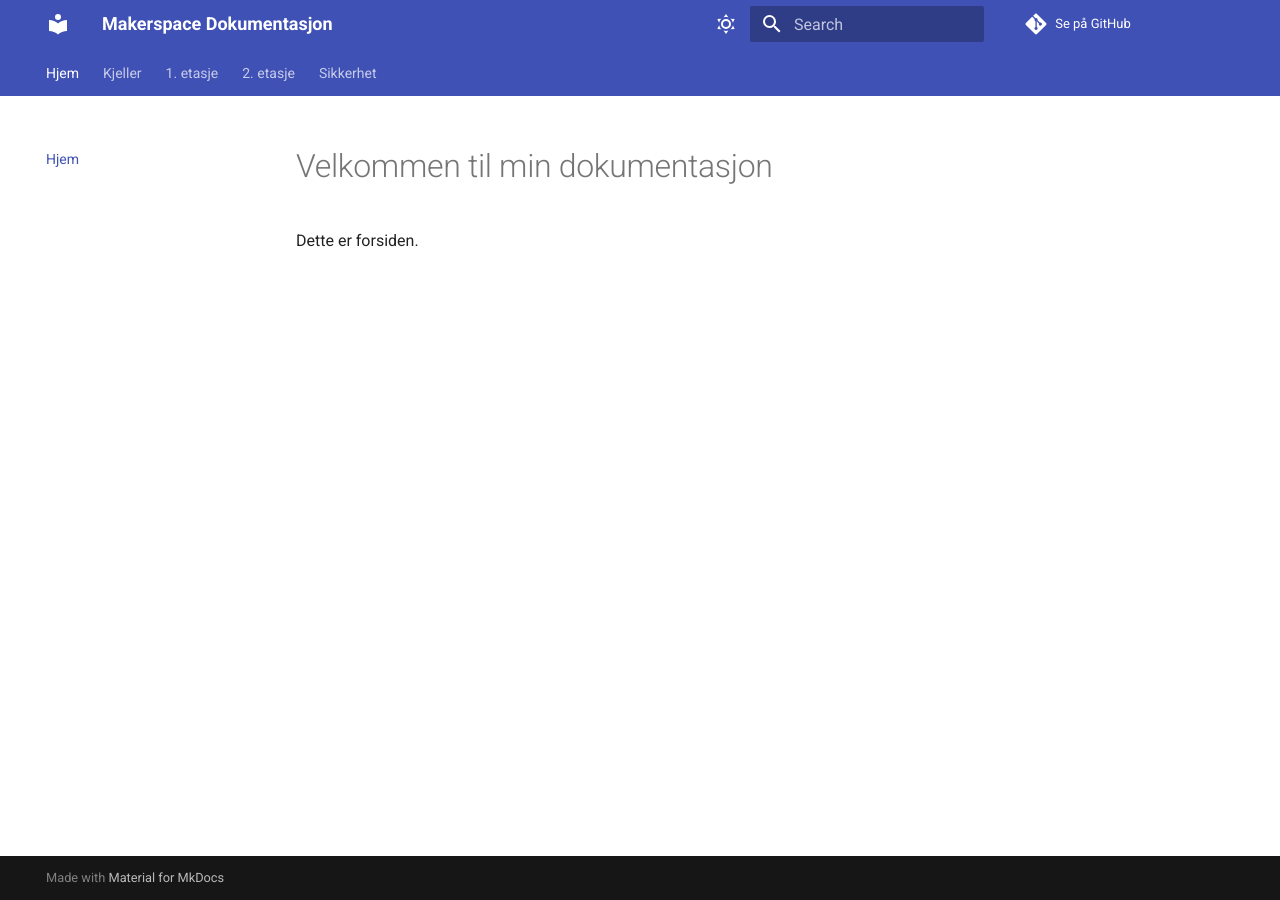
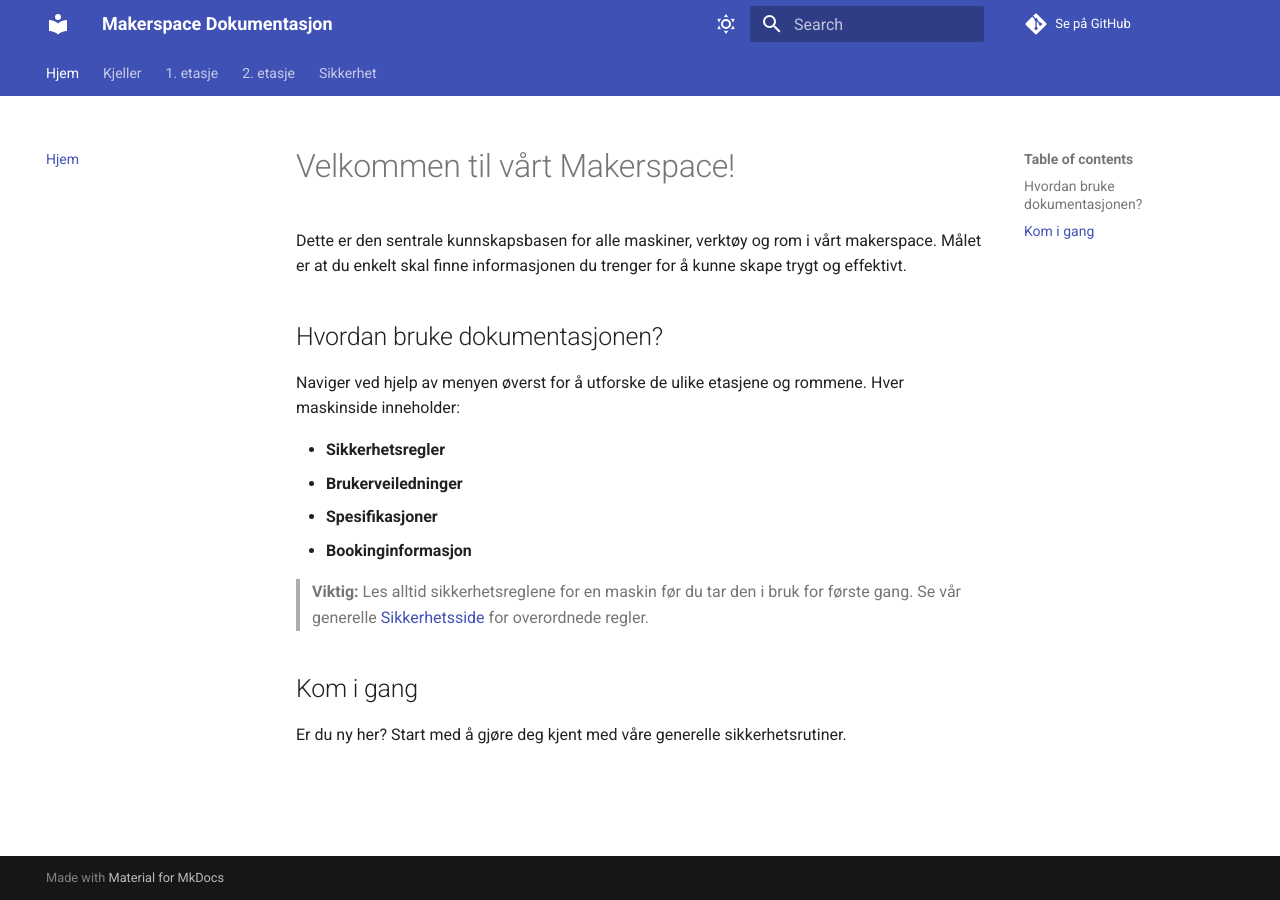
Before and after one commit to tourbino/mkdocs-test, an MkDocs documentation site: the page built from docs/index.md, in a window 1280 px wide. Built offline with MkDocs 1.6.1 and Material for MkDocs 9.7.7, drawn with Linux system fonts in a browser that asks for light colours; comment, search, counter and statistics services are not loaded.

Commit message:
Update index.md

```diff
--- a/docs/index.md
+++ b/docs/index.md
@@ -1,3 +1,20 @@
-# Velkommen til min dokumentasjon
+# Velkommen til vårt Makerspace!
 
-Dette er forsiden.
+Dette er den sentrale kunnskapsbasen for alle maskiner, verktøy og rom i vårt makerspace. Målet er at du enkelt skal finne informasjonen du trenger for å kunne skape trygt og effektivt.
+
+
+
+## Hvordan bruke dokumentasjonen?
+
+Naviger ved hjelp av menyen øverst for å utforske de ulike etasjene og rommene. Hver maskinside inneholder:
+
+-   **Sikkerhetsregler**
+-   **Brukerveiledninger**
+-   **Spesifikasjoner**
+-   **Bookinginformasjon**
+
+> **Viktig:** Les alltid sikkerhetsreglene for en maskin før du tar den i bruk for første gang. Se vår generelle [Sikkerhetsside](sikkerhet.md) for overordnede regler.
+
+## Kom i gang
+
+Er du ny her? Start med å gjøre deg kjent med våre generelle sikkerhetsrutiner.
```
